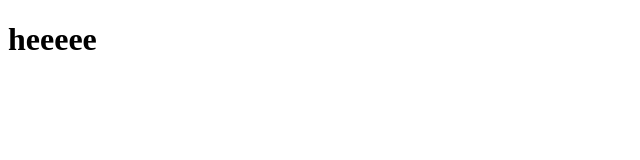
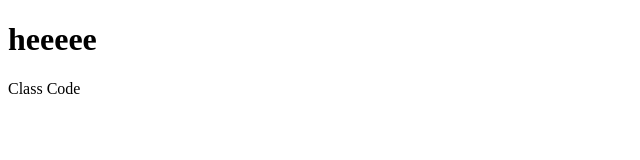
Before and after one commit to vedarth31/anex-rmp, a Next.js app in the folder ui/: page / in a window 1280 px wide. Shown: the top 160 px of the page, without its empty margins (0-640 px from the left). Built offline with nearby package versions, Linux system fonts and the light colour scheme.

Commit message:
added folder struct ui

```diff
--- /dev/null
+++ b/ui/app/components/Form.jsx
@@ -0,0 +1,12 @@
+import React from "react";
+
+const Form = () => {
+    return (
+        <form>
+            <label htmlFor="classCode">Class Code</label>
+
+        </form>
+    )
+}
+
+export default Form;
--- a/ui/app/layout.js
+++ b/ui/app/layout.js
@@ -1,7 +1,11 @@
 import Home from "./page"
+import Form from "./components/Form"
 
 export default function RootLayout({ children }) {
   return (
-    <Home />
+    <div>
+      <Home />
+      <Form />
+    </div>
   )
 }
--- a/ui/app/page.js
+++ b/ui/app/page.js
@@ -1,4 +1,4 @@
-import Image from 'next/image'
+import React from "react"
 
 export default function Home() {
   return (
```
